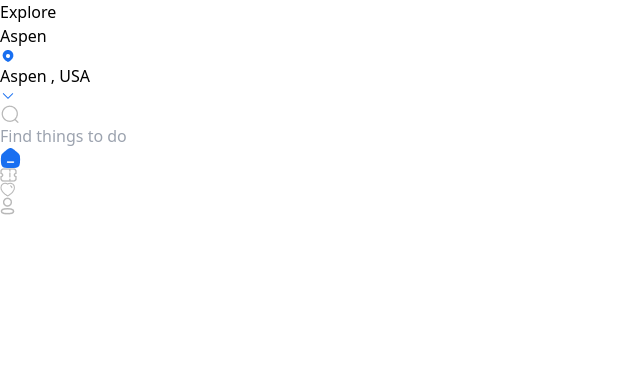
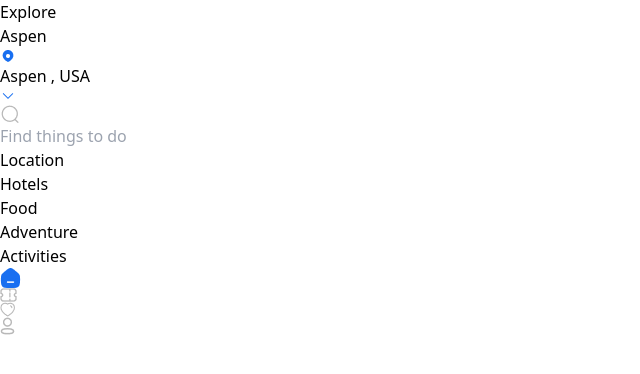
Before and after one commit to shubhankar4912/intern, a React (Vite) app: page /explore in a window 1280 px wide. Shown: the top 374 px of the page, without its empty margins (0-640 px from the left). Built offline with nearby package versions, Linux system fonts and the light colour scheme.

Commit message:
preferces added

```diff
--- a/src/pages/Explore.jsx
+++ b/src/pages/Explore.jsx
@@ -1,7 +1,10 @@
-import React from 'react'
+import React, { useState } from 'react'
 
 
 function Explore() {
+    const [activeTab, setActiveTab] = useState('Location');
+
+    const tabs = ['Location', 'Hotels', 'Food', 'Adventure', 'Activities'];
   return (
     <div className=' relative w-[375px] h-[812px]'>
         <div className=' flex justify-between w-[335px] h-[56px] mx-[20px] mt-[44px] '>
@@ -26,6 +29,23 @@ function Explore() {
       />
     </div>
         </div>
+        <div className="flex overflow-x-auto whitespace-nowrap py-2 px-4 bg-gray-50  mt-8">
+      {tabs.map(tab => (
+        <div
+          key={tab}
+          className={`px-4 py-2 mx-2 rounded-full cursor-pointer ${
+            activeTab === tab ? 'bg-blue-100 text-blue-600 font-semibold' : 'text-gray-400'
+          }`}
+          onClick={() => setActiveTab(tab)}
+        >
+          {tab}
+        </div>
+      ))}
+    </div>
+
+
+
+
         <div className="fixed bottom-4 left-1/2 transform -translate-x-1/2 bg-white rounded-lg shadow-xl shadow-black flex justify-between px-5 w-[377px] h-[72px] pt-4">
       <img className="w-[20x] h-[20px]" src="./nav/Home.png" alt="Home" />
       <img className="w-[15px] h-[15px]" src="./nav/Ticket.png" alt="Ticket" />
```
